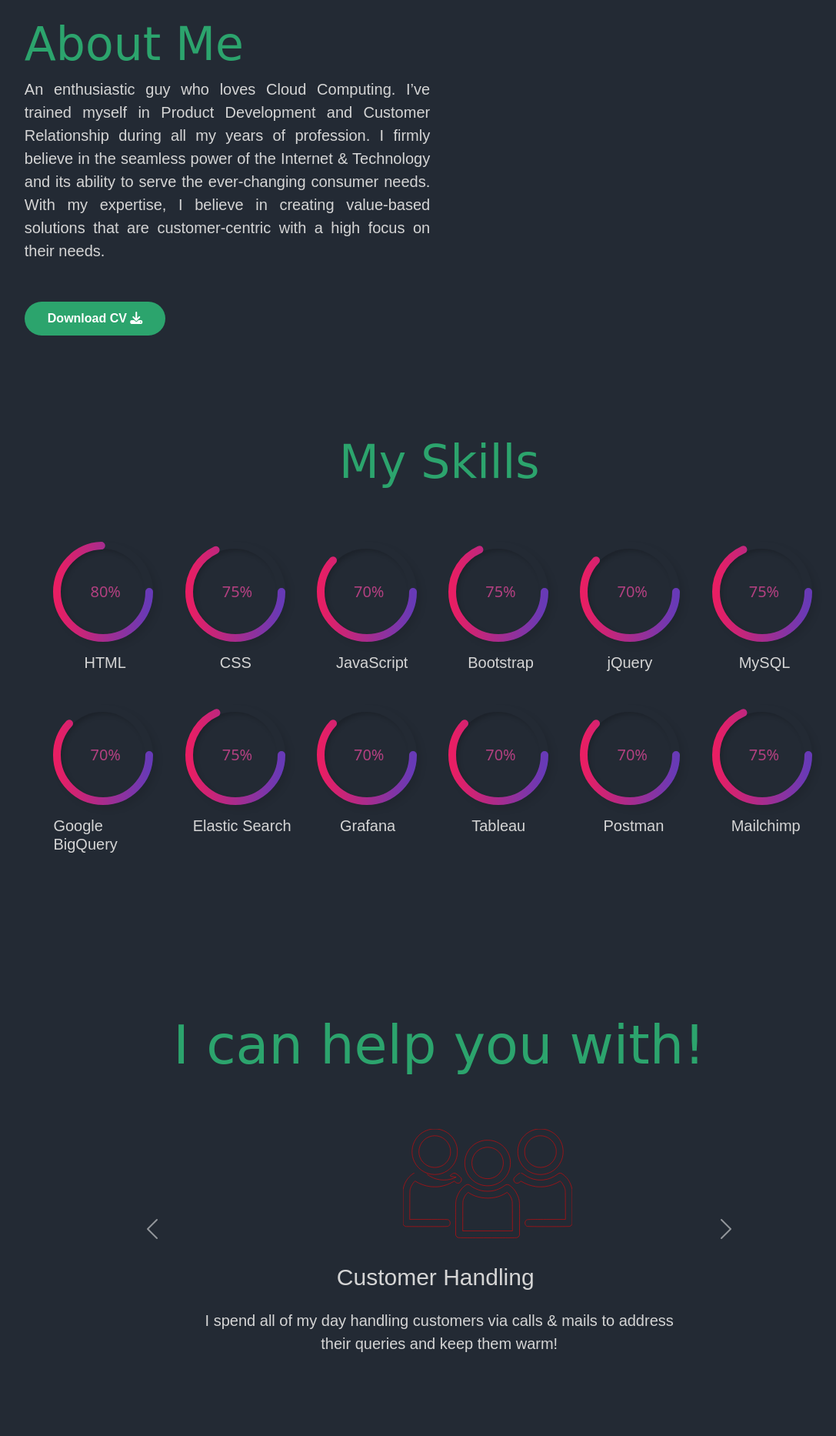
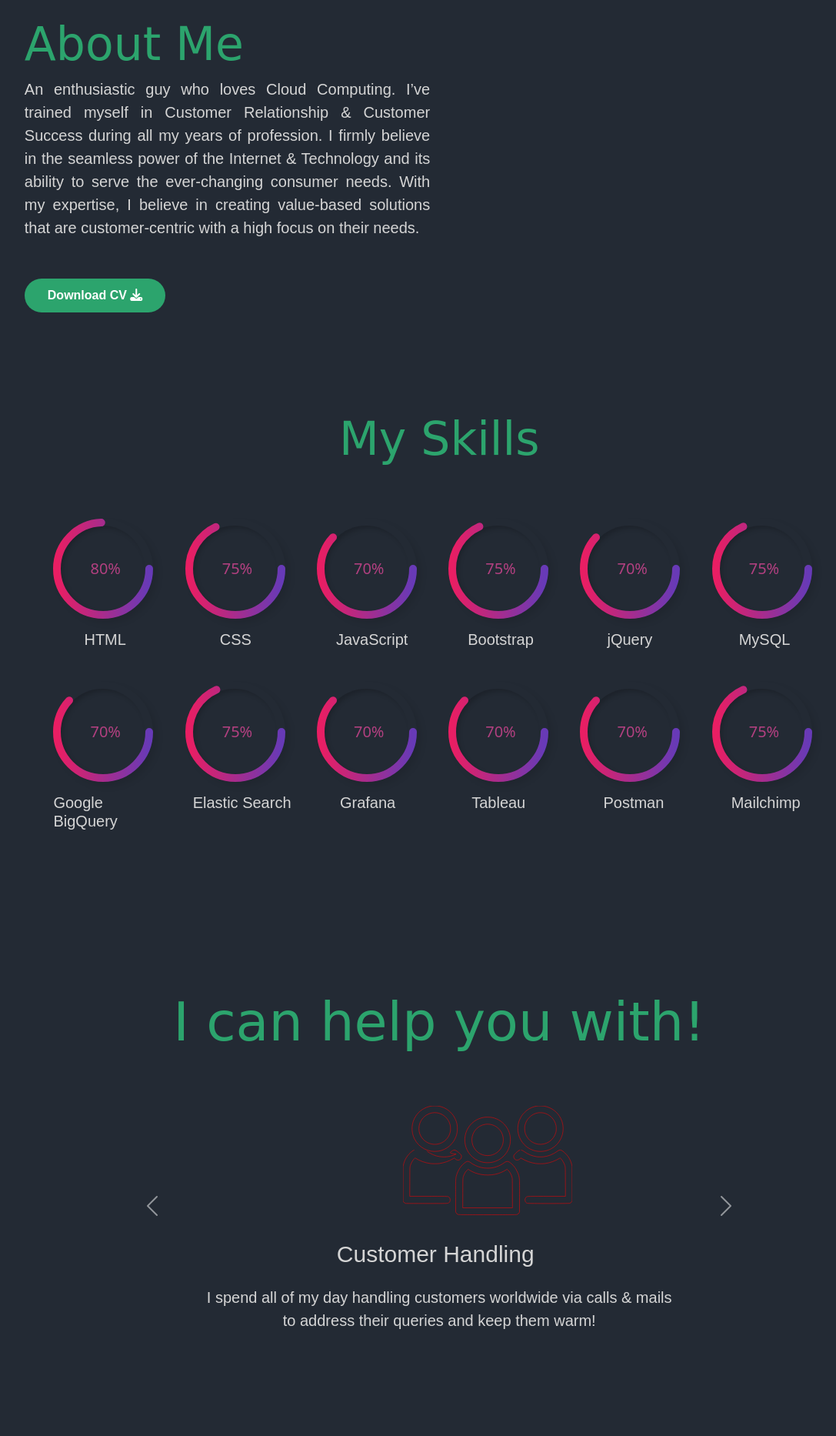
Before and after one commit to Indhira19/my-personal-portfolio, a plain HTML site: page index.html in a window 1280 px wide. Shown: the part 834-2700 px from the top of the page at 77% size, without its empty margins (56-1143 px from the left). Drawn offline with nearby package versions, Linux system fonts and the light colour scheme; a web font is replaced by a local one.

Commit message:
Update index.html

```diff
--- a/index.html
+++ b/index.html
@@ -117,7 +117,7 @@
     <div class="row">
       <div class="col-lg-6 about">
         <h3 class="about-heading">About Me</h3>
-        <p class="about-para">An enthusiastic guy who loves Cloud Computing. I’ve trained myself in Product Development and Customer Relationship during all my years of profession. I firmly believe in the seamless power of the Internet & Technology and its ability to serve the ever-changing consumer needs. With my expertise, I believe in creating value-based solutions that are customer-centric with a high focus on their needs.  </p>
+        <p class="about-para">An enthusiastic guy who loves Cloud Computing. I’ve trained myself in Customer Relationship & Customer Success during all my years of profession. I firmly believe in the seamless power of the Internet & Technology and its ability to serve the ever-changing consumer needs. With my expertise, I believe in creating value-based solutions that are customer-centric with a high focus on their needs.  </p>
           <a class="download-cv" href="Resume.pdf" download> Download CV <i class="fa fa-download"></i></a>
       </div>
       <div class="col-lg-6">
@@ -707,7 +707,7 @@
           </div>
 
           <h3 class="mydos-head-customer">Customer Handling</h3>
-          <p class="mydos-para-customer">I spend all of my day handling customers via calls & mails to address their queries and keep them warm!</p>
+          <p class="mydos-para-customer">I spend all of my day handling customers worldwide via calls & mails to address their queries and keep them warm!</p>
         </div>
 
         <div class="carousel-item">
```
